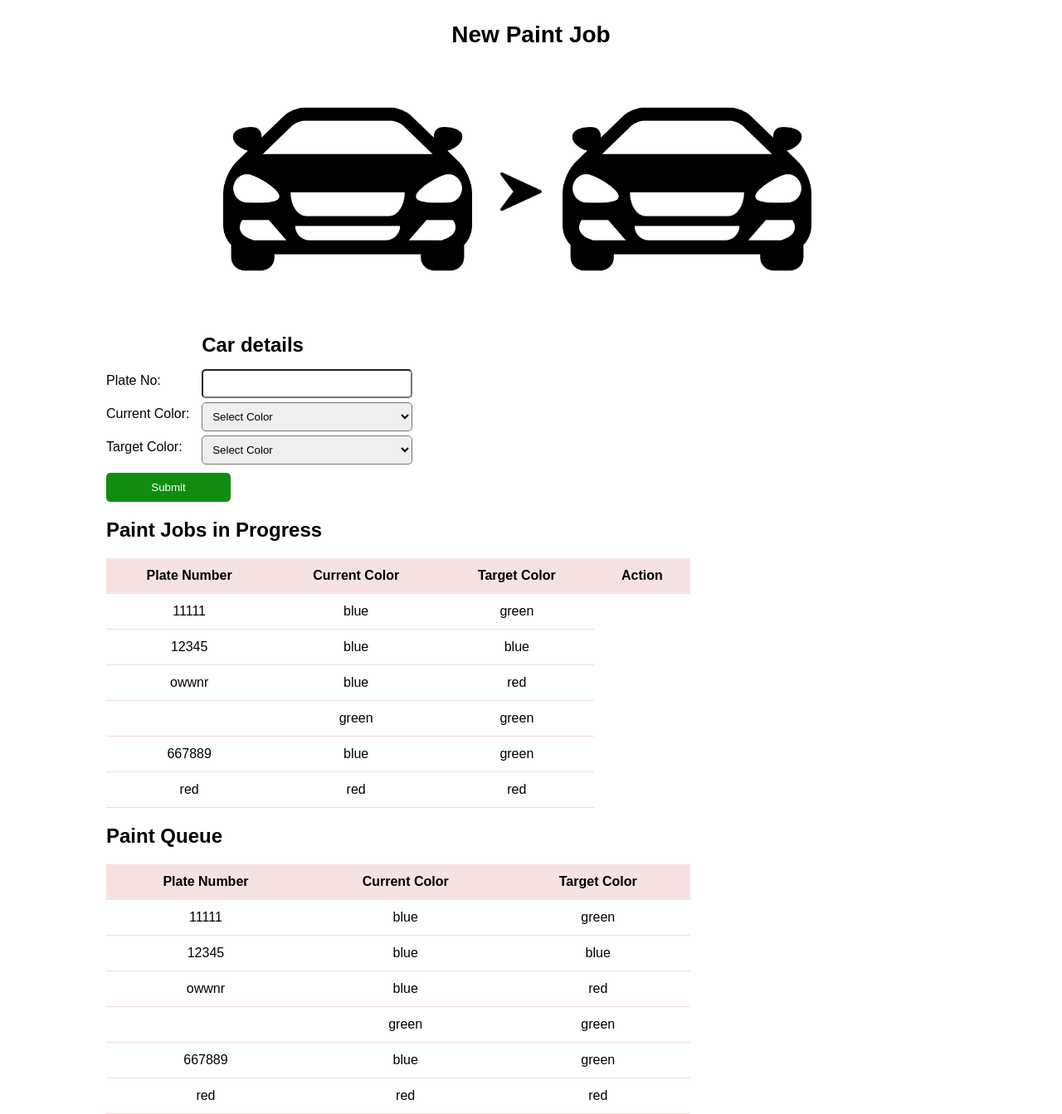
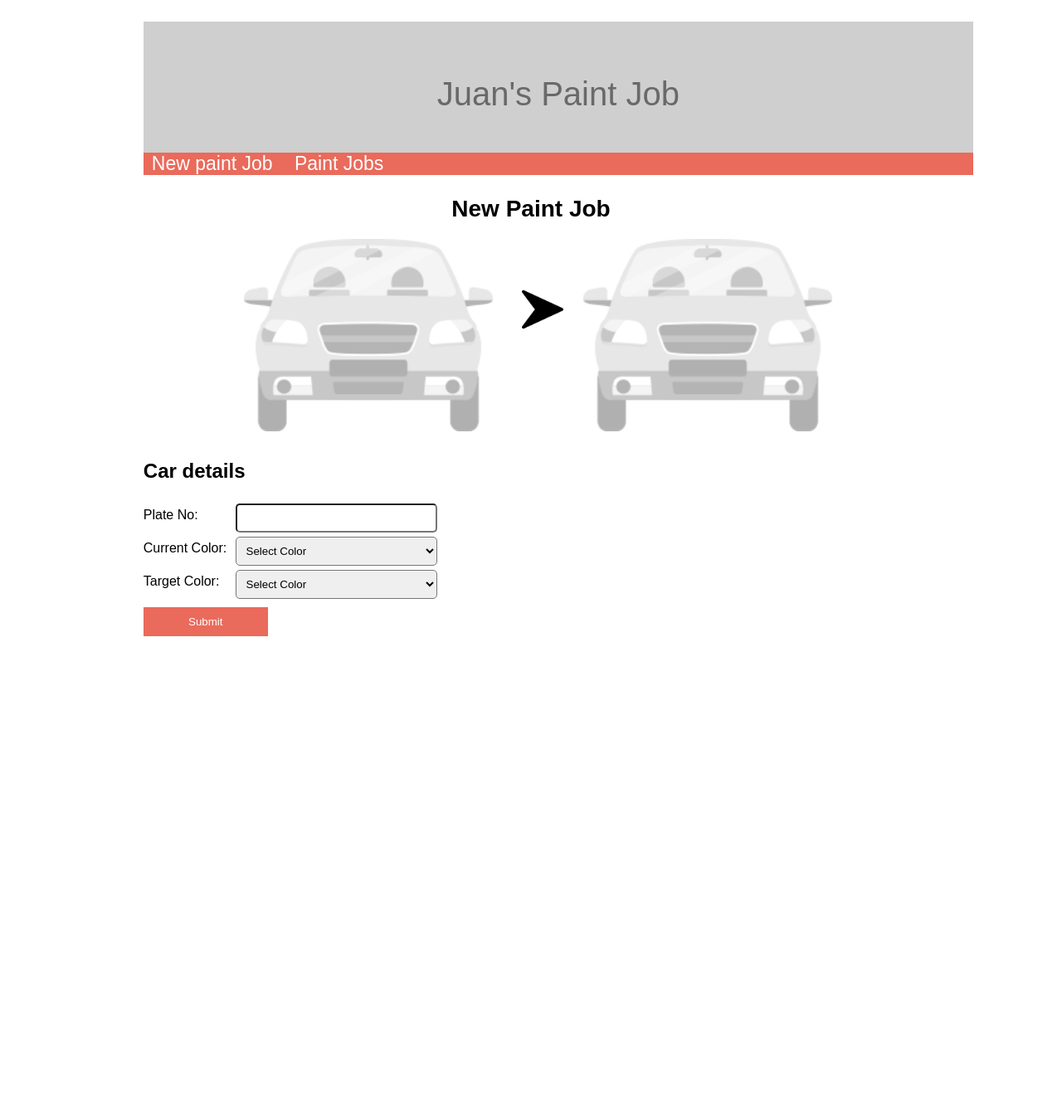
Before and after one commit to edselgundran/Web-Developer-Practical-Exam---Gundran-Edsel-Jay-A.-2024-03-05, a PHP site: page / in a window 1280 px wide. Shown: the whole page at 83% size. After the commit the page ends 767 px from the top, so only its background shows below. Run offline with PHP 8.4, Linux system fonts and the light colour scheme; data comes from the database, SQL or seed files in the repository; both versions use the stored data as it was after the commit.

Commit message:
Practical exam added

```diff
--- a/css/style.css
+++ b/css/style.css
@@ -2,6 +2,7 @@
     margin: 0;
     padding: 0;
     box-sizing: border-box;
+    text-decoration: none;
 }
 
 
@@ -10,46 +11,93 @@ body {
     background-color: #ffffff;
 }
 
+.head {
+    position: relative;
+    padding: 65px;
+    max-width: 1000px;
+    margin-left: 13.5%;
+    margin-top: 2%;
+    color: #696969;
+    background-color: #cecfce;
+}
+
+.head span {
+    display: block;
+    margin-bottom: 10px;
+    text-align: center;
+    font-size: 40px;
+}
+
+.head ul {
+    position: absolute;
+    bottom: 0;
+    left: 0;
+    margin: 0;
+    padding: 0;
+    list-style: none;
+    background-color: #ea6a5b;
+    width: 100%;
+    font-size: 23px;
+}
+
+.head li {
+    display: inline-block;
+    margin-right: 10px;
+    margin-left: 10px;
+}
+
+.head li a{
+    color: #fff;
+}
+
 
 .container {
+    margin: 0 auto;
     max-width: 1200px;
-    margin: 0 auto;
     padding: 20px;
 }
 
 
 h1 {
+    text-align: center;
     font-size: 28px;
     margin-bottom: 20px;
     margin-top: 2%;
-    text-align: center;
+
 
 }
 
 h2 {
-    font-size: 24px;
     margin-top: 20px;
     margin-bottom: 20px;
-    margin-left: 10%;
+    margin-left: 13.5%;
+    font-size: 24px;
+}
+
+h3 {
+    margin-top: 30px;
+    margin-bottom: 30px;
+    font-size: 24px;
 }
 
 
 #car-img {
     margin-top: 20px;
-    margin-left: 21%;
+    margin-left: 23%;
 
 }
 
 #car-img #rightcar,
 #leftcar {
+    align-content: center;
     width: 300px;
     margin-right: 10px;
-    align-content: center;
+
 }
 
 #arrow {
+    width: 50px;
     margin-bottom: 122px;
-    width: 50px;
     margin-left: 20px;
     margin-right: 20px;
 }
@@ -58,7 +106,7 @@ h2 {
 
 #paintjobform {
     margin-bottom: 20px;
-    margin-left: 10%;
+    margin-left: 13.5%;
 }
 
 label {
@@ -79,23 +127,24 @@ select {
 
 button[type="submit"] {
     padding: 10px 20px;
-    background-color: #108d10;
+    background-color: #ea6a5b;
     color: #fff;
     border: none;
     cursor: pointer;
     width: 150px;
-    border-radius: 5px;
 }
 
 button[type="submit"]:hover {
-    background-color: #4dfa78;
+    background-color: #fff;
+    color: #ea6a5b;
+    border: 1px solid #ea6a5b;
 }
 
 
 table {
     width: 55%;
     border-collapse: collapse;
-    margin-left: 10%;
+    margin-left: 13.5%;
 }
 
 th, td {
@@ -107,3 +156,29 @@ th, td {
 th {
     background-color: #f7e2e2;
 }
+
+
+.container {
+    max-width: 1200px;
+    margin: 0 auto;
+    padding: 20px;
+}
+
+.shop-performance {
+    float: right;
+    font-family: Arial, sans-serif;
+    background-color: #f2f2f2;
+    padding: 11px;
+    width: 250px;
+    margin: 0;
+    margin-right: 5%;
+    margin-top: -18.5%;
+
+
+}
+
+.shop #shop-head {
+    background-color: #ea6a5b;
+    text-align: left;
+    width: 500px;
+}
--- a/index.php
+++ b/index.php
@@ -1,3 +1,51 @@
+<?php
+
+ // Database
+ $servername = "localhost";
+ $username = "root";
+ $password = "";
+ $dbname = "carpaint_db";
+
+
+ $conn = new mysqli($servername, $username, $password, $dbname);
+
+
+ if ($conn->connect_error) {
+     die("Connection failed: " . $conn->connect_error);
+ }
+
+function insertData($plateNo, $currentColor, $targetColor, $conn) {
+    $status = 'In Progress';
+    $stmt = $conn->prepare("INSERT INTO car_paint_jobs (plate_number, current_color, target_color, status) VALUES (?, ?, ?, ?)");
+    $stmt->bind_param("ssss", $plateNo, $currentColor, $targetColor, $status);
+
+    if ($stmt->execute()) {
+        if ($stmt->affected_rows > 0) {
+            // Redirect if successful
+            header("Location: paintjobs.php");
+            exit();
+        } else {
+            echo "Error: No rows affected. Failed to insert data into the database.";
+        }
+    } else {
+        echo "Error: Execute statement failed: " . $stmt->error;
+    }
+
+    $stmt->close();
+}
+
+if ($_SERVER["REQUEST_METHOD"] == "POST") {
+    $plateNo = htmlspecialchars($_POST['plateNo']);
+    $currentColor = htmlspecialchars($_POST['currentcolor']);
+    $targetColor = htmlspecialchars($_POST['targetcolor']);
+
+    $conn = connectToDatabase();
+    insertData($plateNo, $currentColor, $targetColor, $conn);
+    $conn->close();
+}
+
+?>
+
 <!DOCTYPE html>
 <html lang="en">
 
@@ -10,141 +58,56 @@
 
 <body>
 
-    <div id="newPaintJobform" class="page">
+    <div id="header" class="head">
+        <span> Juan's Paint Job</span>
+
+        <ul>
+            <li><a href="index.php">New paint Job</a></li>
+            <li><a href="paintjobs.php">Paint Jobs</a></li>
+        </ul>
+    </div>
+
+
+    <div id="newPaintJobfor" class="page">
+
         <h1> New Paint Job</h1>
+
         <div id="car-img">
-            <img id="leftcar" src="img/black-car.png" alt="left car">
+            <img id="leftcar" src="img/default-car.png" alt="left car">
             <img id="arrow" src="img/center-arrow.png" alt="Arrow">
-            <img id="rightcar" src="img/black-car.png" alt="right car">
+            <img id="rightcar" src="img/default-car.png" alt="right car">
         </div>
     </div>
 
     <form id="paintjobform" action="submit.php" method="post">
 
-        <h2>Car details</h2>
+        <h3>Car details</h3>
 
         <label for="plateNo">Plate No:</label>
         <input type="text" id="plateNo" name="plateNo">
         <label for="currentcolor">Current Color:</label>
         <select id="currentcolor" name="currentcolor">
             <option value="">Select Color</option>
-            <option value="black">Black</option>
+            <option value="default">Default</option>
+            <option value="blue">Blue</option>
+            <option value="red">Red</option>
             <option value="green">Green</option>
-            <option value="purple">Purple</option>
-            <option value="red">Red</option>
         </select>
 
         <label for="targetcolor">Target Color:</label>
         <select id="targetcolor" name="targetcolor">
             <option value="">Select Color</option>
-            <option value="black">Black</option>
+            <option value="default">Default</option>
+            <option value="blue">Blue</option>
+            <option value="red">Red</option>
             <option value="green">Green</option>
-            <option value="purple">Purple</option>
-            <option value="red">Red</option>
         </select>
+
         <br>
+
         <button type="submit">Submit</button>
+
     </form>
-
-    <h2>Paint Jobs in Progress</h2>
-
-    <table>
-        <thead>
-            <tr>
-                <th>Plate Number</th>
-                <th>Current Color</th>
-                <th>Target Color</th>
-                <th>Action</th>
-            </tr>
-        </thead>
-        <tbody>
-
-
-            <?php
-            // Database
-            $servername = "localhost";
-            $username = "root";
-            $password = "";
-            $dbname = "carpaint_db";
-
-
-            $conn = new mysqli($servername, $username, $password, $dbname);
-
-
-            if ($conn->connect_error) {
-                die("Connection failed: " . $conn->connect_error);
-            }
-
-
-            $sql = "SELECT plate_number, current_color, target_color FROM car_paint_jobs";
-            $result = $conn->query($sql);
-
-            if ($result->num_rows > 0) {
-
-                while($row = $result->fetch_assoc()) {
-                    echo "<tr>";
-                    echo "<td>" . $row["plate_number"] . "</td>";
-                    echo "<td>" . $row["current_color"] . "</td>";
-                    echo "<td>" . $row["target_color"] . "</td>";
-                    echo "</tr>";
-                }
-            } else {
-                echo "<tr><td colspan='3'>No paint jobs found</td></tr>";
-            }
-            $conn->close();
-            ?>
-        </tbody>
-    </table>
-
-
-    <h2>Paint Queue</h2>
-
-    <table>
-        <thead>
-            <tr>
-                <th>Plate Number</th>
-                <th>Current Color</th>
-                <th>Target Color</th>
-            </tr>
-        </thead>
-        <tbody>
-
-
-            <?php
-            // Database
-            $servername = "localhost";
-            $username = "root";
-            $password = "";
-            $dbname = "carpaint_db";
-
-
-            $conn = new mysqli($servername, $username, $password, $dbname);
-
-
-            if ($conn->connect_error) {
-                die("Connection failed: " . $conn->connect_error);
-            }
-
-
-            $sql = "SELECT plate_number, current_color, target_color FROM car_paint_jobs";
-            $result = $conn->query($sql);
-
-            if ($result->num_rows > 0) {
-
-                while($row = $result->fetch_assoc()) {
-                    echo "<tr>";
-                    echo "<td>" . $row["plate_number"] . "</td>";
-                    echo "<td>" . $row["current_color"] . "</td>";
-                    echo "<td>" . $row["target_color"] . "</td>";
-                    echo "</tr>";
-                }
-            } else {
-                echo "<tr><td colspan='3'>No paint jobs found</td></tr>";
-            }
-            $conn->close();
-            ?>
-        </tbody>
-    </table>
 
     <script src="js/script.js"></script>
 
--- a/js/script.js
+++ b/js/script.js
@@ -7,17 +7,17 @@ document.addEventListener("DOMContentLoaded", function() {
     // Function to change car color
     function changeCarColor(car, color) {
         switch (color) {
-            case "black":
-                car.src = `img/black-car.png`;
+            case "default":
+                car.src = `img/default-car.png`;
+                break;
+            case "blue":
+                car.src = `img/blue-car.png`;
+                break;
+            case "red":
+                car.src = `img/red-car.png`;
                 break;
             case "green":
                 car.src = `img/green-car.png`;
-                break;
-            case "purple":
-                car.src = `img/purple-car.png`;
-                break;
-            case "red":
-                car.src = `img/red-car.png`;
                 break;
             default:
                 break;
```
Also changed, not shown: carpaint_db.sql (+14 -10 lines), mark_as_done.php (added, +58 -0 lines), paintjobs.php (added, +197 -0 lines), img/black-car.png (deleted), img/blue-car.png (added), img/default-car.png (added), img/grayarrow.png (added), img/green-car.png, img/purple-car.png (deleted), img/red-car.png.
